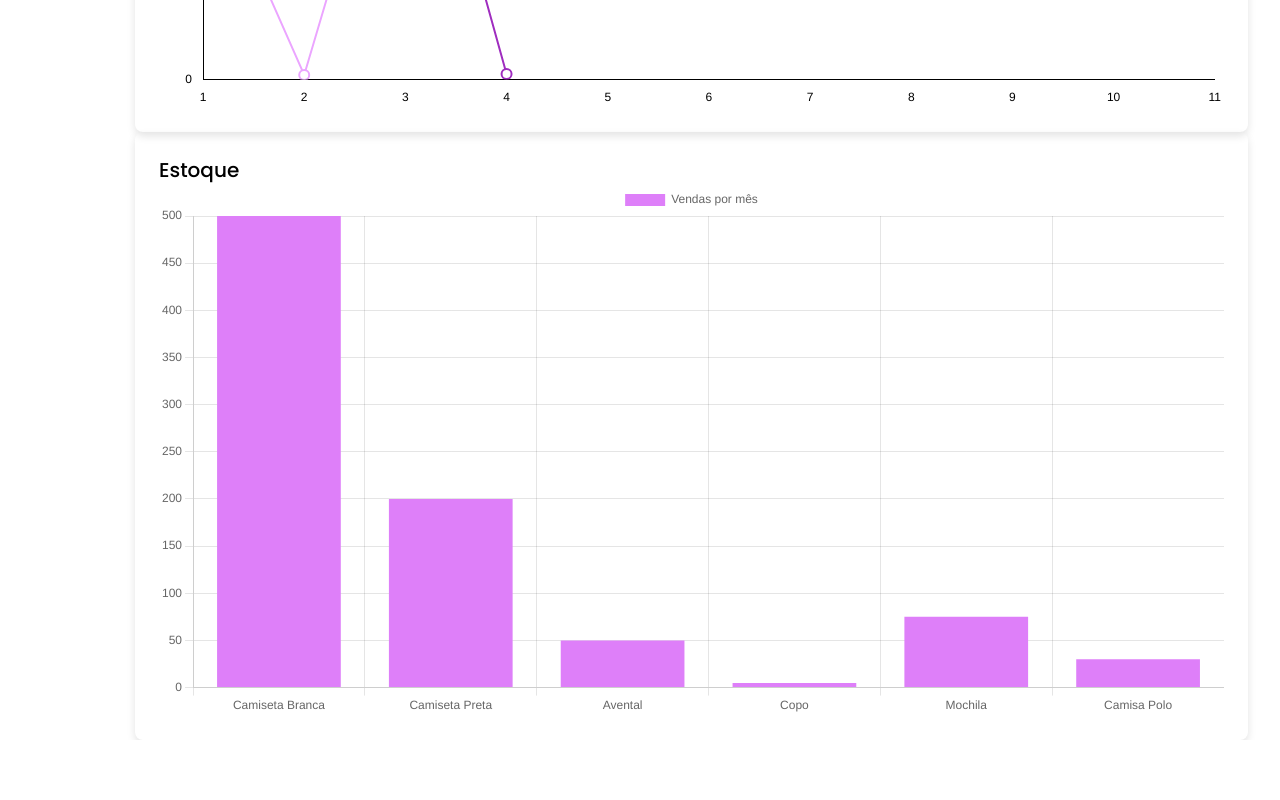
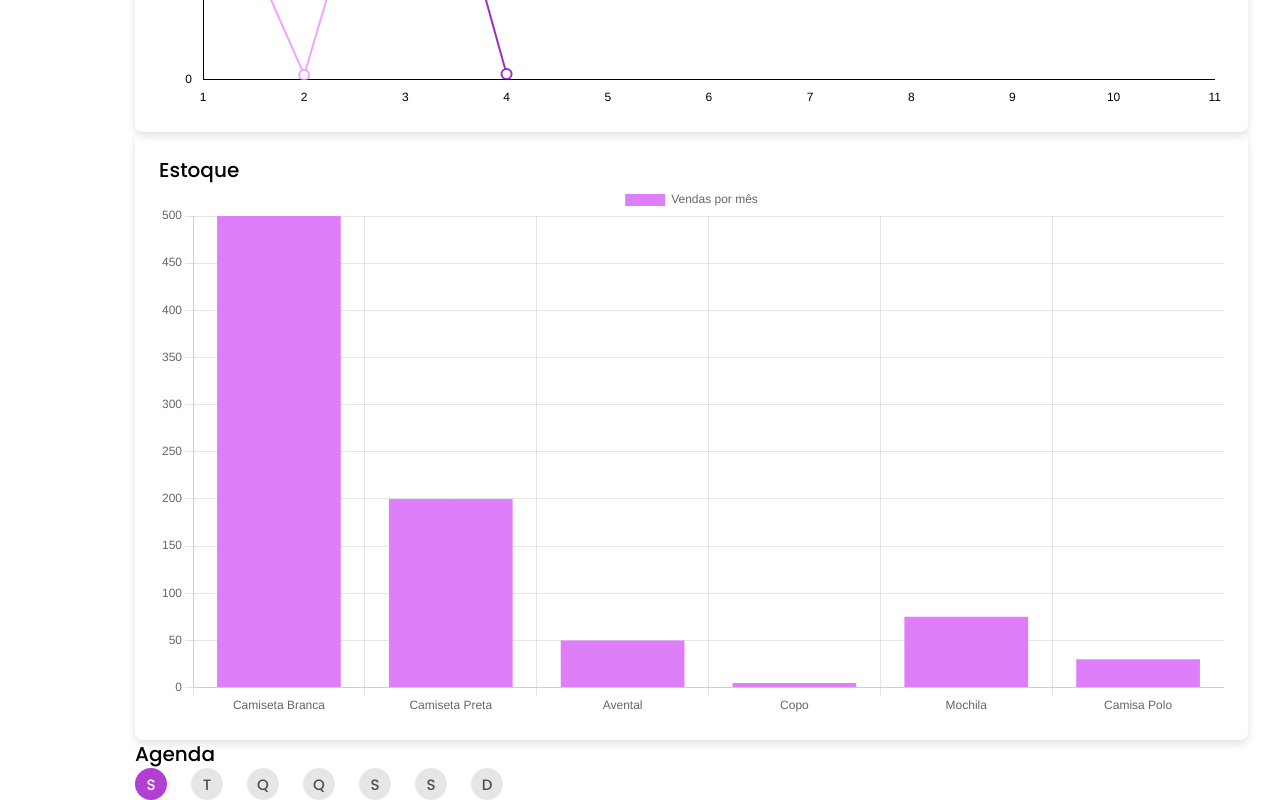
Before and after one commit to ryanNS3/PlanNexus-Front-End, a React (Vite) app: page / in a window 1280 px wide. Shown: the part 890-1690 px from the top of the page. Before the commit the page ends 1630 px from the top, so only its background shows below. Built offline with nearby package versions, Linux system fonts and the light colour scheme.

Commit message:
feat: add structure of Agenda component

```diff
--- a/src/components/Agenda/index.jsx
+++ b/src/components/Agenda/index.jsx
@@ -1,5 +1,19 @@
 export function Agenda() {
     return (
-        <></>
+        <section>
+            <h2 className="text-sub2">Agenda</h2>
+
+            <nav>
+                <ul className="flex gap-6">
+                    <li className="cursor-pointer w-8 h-8 rounded-full flex items-center justify-center bg-rosa-300 text-fun2 text-branco">S</li>
+                    <li className="cursor-pointer w-8 h-8 rounded-full flex items-center justify-center bg-cinza-100 text-fun2 text-cinza-500 hover:bg-rosa-300 hover:text-branco">T</li>
+                    <li className="cursor-pointer w-8 h-8 rounded-full flex items-center justify-center bg-cinza-100 text-fun2 text-cinza-500 hover:bg-rosa-300 hover:text-branco">Q</li>
+                    <li className="cursor-pointer w-8 h-8 rounded-full flex items-center justify-center bg-cinza-100 text-fun2 text-cinza-500 hover:bg-rosa-300 hover:text-branco">Q</li>
+                    <li className="cursor-pointer w-8 h-8 rounded-full flex items-center justify-center bg-cinza-100 text-fun2 text-cinza-500 hover:bg-rosa-300 hover:text-branco">S</li>
+                    <li className="cursor-pointer w-8 h-8 rounded-full flex items-center justify-center bg-cinza-100 text-fun2 text-cinza-500 hover:bg-rosa-300 hover:text-branco">S</li>
+                    <li className="cursor-pointer w-8 h-8 rounded-full flex items-center justify-center bg-cinza-100 text-fun2 text-cinza-500 hover:bg-rosa-300 hover:text-branco">D</li>
+                </ul>
+            </nav>
+        </section>
     )
 }
```
